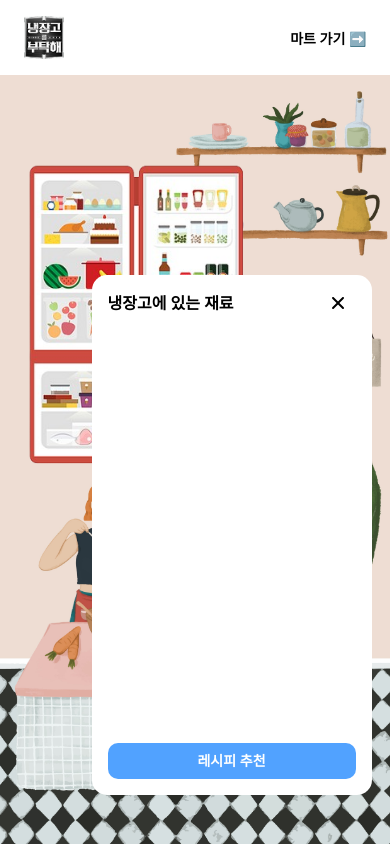
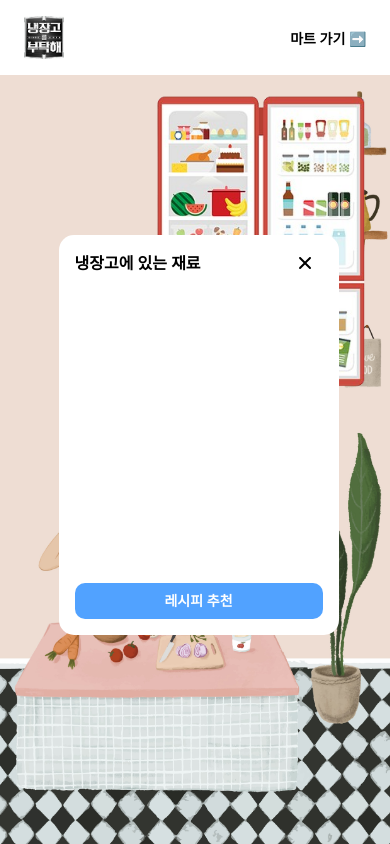
Before and after one commit to jiwoopark727/naeng-bu-hae, a Next.js app: page /ingredients in a window 390 px wide. Built offline with nearby package versions, Linux system fonts and the light colour scheme.

Commit message:
feature: 메인 페이지 모바일 ui 처리(반응형)

```diff
--- a/src/app/(ingredients)/ingredients/page.tsx
+++ b/src/app/(ingredients)/ingredients/page.tsx
@@ -20,9 +20,9 @@ export default function IngredientsPage() {
         <Image
           src={Fridge_open}
           alt='Fridge'
-          width={260}
+          width={210}
           height={200}
-          className='absolute top-10 left-3 z-10 cursor-pointer'
+          className='absolute top-5 left-39 z-10 cursor-pointer'
         />
 
         {/* 재료 리스트 모달 */}
--- a/src/app/components/IngredientListModal.tsx
+++ b/src/app/components/IngredientListModal.tsx
@@ -50,10 +50,10 @@ export default function IngredientListModal() {
 
   return (
     <motion.div
-      className='absolute top-50 right-5 z-20 text-md text-black w-70 h-130 bg-white rounded-[15px] opacity-95 p-4'
-      initial={{ opacity: 0, scale: 0.9, x: -50, y: -140 }}
+      className='absolute top-40 left-15 z-20 text-md text-black w-70 h-100 bg-white rounded-[15px] opacity-95 p-4'
+      initial={{ opacity: 0, scale: 0.9, x: 30, y: -140 }}
       animate={{ opacity: 1, scale: 1, x: 0, y: 0 }}
-      transition={{ duration: 0.25, ease: 'easeOut' }}
+      transition={{ duration: 0.4, ease: 'easeOut' }}
     >
       <div className='h-full'>
         <div className='relative w-full h-full'>
--- a/src/app/page.tsx
+++ b/src/app/page.tsx
@@ -30,11 +30,11 @@ export default function Home() {
           alt='Fridge'
           width={120}
           height={200}
-          className='absolute top-20 left-5 z-10 cursor-pointer'
+          className='absolute top-3 left-40 z-10 cursor-pointer'
           onClick={handleFridgeClick}
         />
-        <div className='absolute top-70 right-15 z-20 font-semibold text-md animate-pulse duration-300 text-black'>
-          👈 냉장고를 터치하세요!!
+        <div className='absolute top-30 left-5 z-20 font-semibold text-sm animate-pulse duration-300 text-black'>
+          냉장고를 터치해!! 👉
         </div>
       </div>
     </>
```
Also changed, not shown: public/assets/images/Fridge_open.png.
